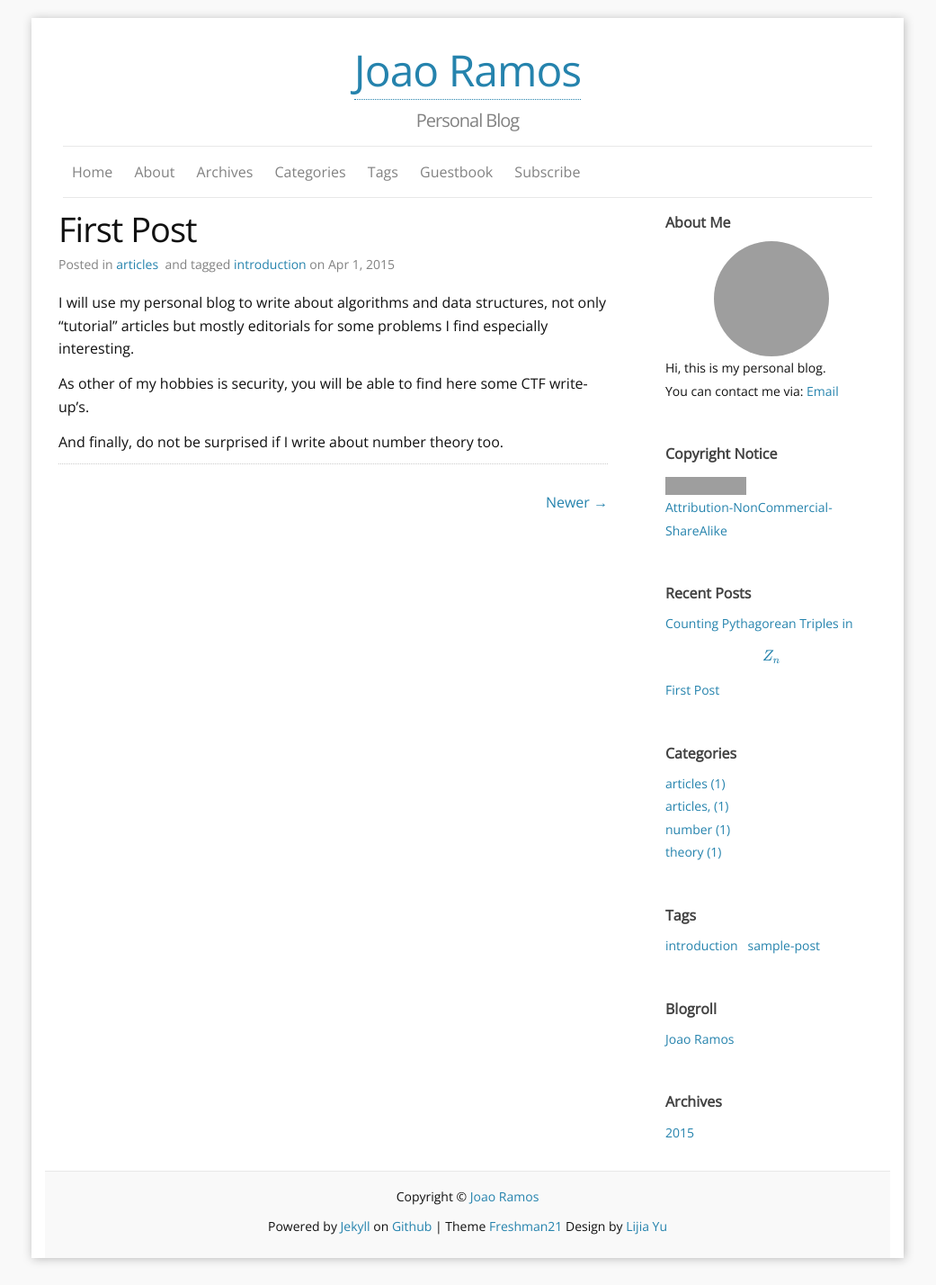
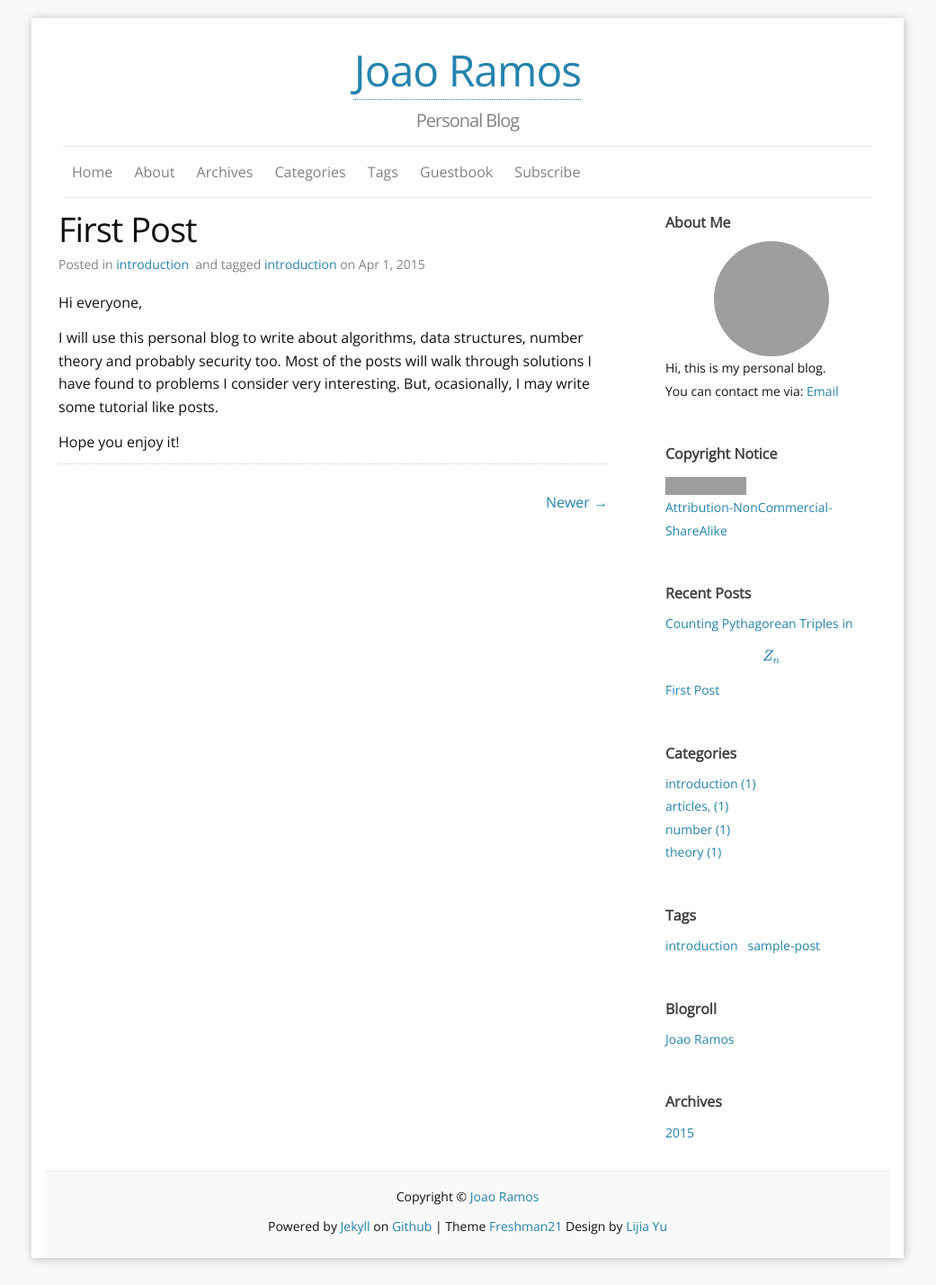
Before and after one commit to JoaoM10/JoaoM10.github.io, a Jekyll site: the page built from _posts/2015-04-01-first_post.md, in a window 1280 px wide. Shown: the whole page at 90% size, without its empty margins (120-1161 px from the left). Built offline with Jekyll 4.4.1, drawn with Linux system fonts in a browser that asks for light colours; formulas are drawn with MathJax 3; comment, search, counter and statistics services are not loaded; grey boxes are pictures that could not be loaded.

Commit message:
change first post

```diff
--- a/_posts/2015-04-01-first_post.md
+++ b/_posts/2015-04-01-first_post.md
@@ -1,19 +1,16 @@
 ---
 layout: post
 title: First Post
-excerpt: "I will write about algorithms, data structures, number theory and security."
-categories: articles
+excerpt: "A small introduction."
+categories: introduction
 tags: [introduction]
 comments: true
 ---
 
-* Table of Contents
-{:toc}
 
+Hi everyone,
 
-I will use my personal blog to write about algorithms and data structures, not only
-"tutorial" articles but mostly editorials for some problems I find especially interesting.
+I will use this personal blog to write about algorithms, data structures, number theory and probably security too.
+Most of the posts will walk through solutions I have found to problems I consider very interesting. But, ocasionally, I may write some tutorial like posts.
 
-As other of my hobbies is security, you will be able to find here some CTF write-up's.
-
-And finally, do not be surprised if I write about number theory too.
+Hope you enjoy it!
```
